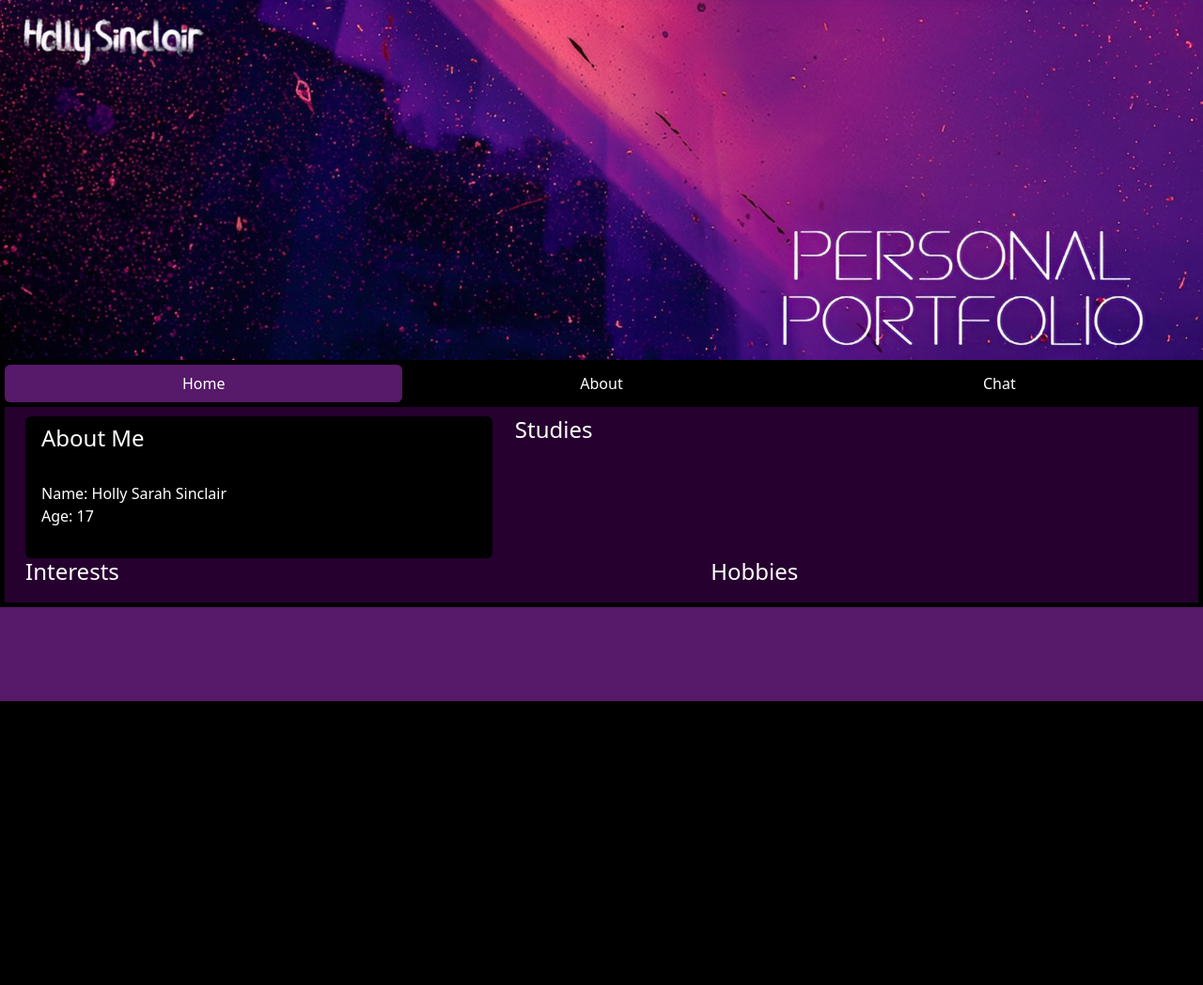
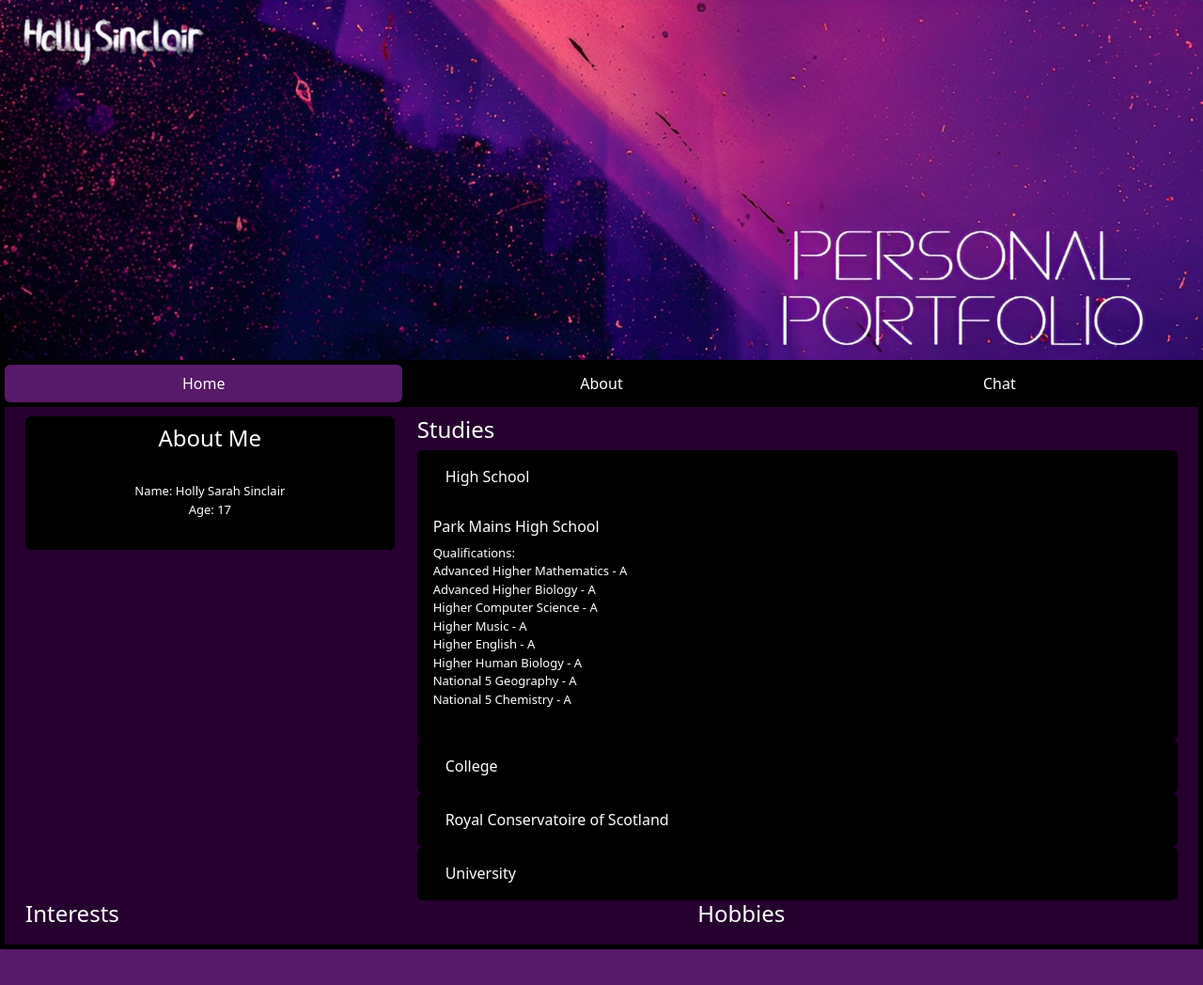
Before and after one commit to hothbert/web-dev-assessment-2, a website: page public/index.html in a window 1280 px wide. Shown: the whole page at 94% size. Before the commit the page ends 800 px from the top, so only its background shows below. Drawn offline with nearby package versions, Linux system fonts and the light colour scheme.

Commit message:
minor changes

```diff
--- a/public/css/styles.css
+++ b/public/css/styles.css
@@ -12,7 +12,7 @@
   color: white !important;
 }
 
-.nav-link:hover {
+a:hover {
     color: rgb(163, 162, 162) !important;
 }
 
@@ -34,3 +34,7 @@ nav {
 footer {
   height: 100px;
 }
+
+p {
+  font-size: 13px;
+}
--- a/public/index.html
+++ b/public/index.html
@@ -36,8 +36,8 @@
             <div class="container-fluid">
                 <div class="row">
 
-                    <div class="col-sm-5">
-                        <div class="card bg-black">
+                    <div class="col-sm-4">
+                        <div class="card bg-black" style="text-align: center;">
                             <div class="card-header">
                                 <h4>About Me</h4>
                             </div>
@@ -47,10 +47,58 @@
                         </div>
                     </div>
 
-                    <div class="col-sm-7">
+                    <div class="col-sm-8">
 
                         <h4>Studies</h4>
+                        <div id="accordion">
+                            <div class="card bg-black">
+                                <div class="card-header">
+                                    <a class="btn" data-bs-toggle="collapse" href="#highSchool" style="color: inherit;">High School</a>
+                                </div>
+                                <div id="highSchool" class="collapse show" data-bs-parent="accordion">
+                                    <div class="card-body">
+                                        <h6>Park Mains High School</h6>
+                                        <p>Qualifications:</br>Advanced Higher Mathematics - A</br>Advanced Higher Biology - A</br>Higher Computer Science - A</br>Higher Music - A<br>Higher English - A</br>Higher Human Biology - A</br>National 5 Geography - A</br>National 5 Chemistry - A</p>
+                                    </div>
+                                </div>
+                            </div>
 
+                            <div class="card bg-black">
+                                <div class="card-header">
+                                    <a class="collapsed btn" data-bs-toggle="collapse" href="#college" style="color: inherit;">College</a>
+                                </div>
+                                <div id="college" class="collapse" data-bs-parent="accordion">
+                                    <div class="card-body">
+                                        <h6>West College Scotland</h6>
+                                        <p>Qualifications:</br>Higher Psychology - A</p>
+                                    </div>
+                                </div>
+                            </div>
+
+                            <div class="card bg-black">
+                                <div class="card-header">
+                                    <a class="collapsed btn" data-bs-toggle="collapse" href="#rcs" style="color: inherit;">Royal Conservatoire of Scotland</a>
+                                </div>
+                                <div id="rcs" class="collapse" data-bs-parent="accordion">
+                                    <div class="card-body">
+                                        <h6>Piano</h6>
+                                        <h6>Flute</h6>
+                                    </div>
+                                </div>
+                            </div>
+
+                            <div class="card bg-black">
+                                <div class="card-header">
+                                    <a class="collapsed btn" data-bs-toggle="collapse" href="#university" style="color: inherit;">University</a>
+                                </div>
+                                <div id="university" class="collapse" data-bs-parent="accordion">
+                                    <div class="card-body">
+                                        <h6>The Open University</h6>
+                                        <p>Qualifications:</br>Technologies in Practice - Distinction (A)</p>
+                                        <h6>University of Aberdeen</h6>
+                                    </div>
+                                </div>
+                            </div>
                     </div>
 
                 </div>
```
